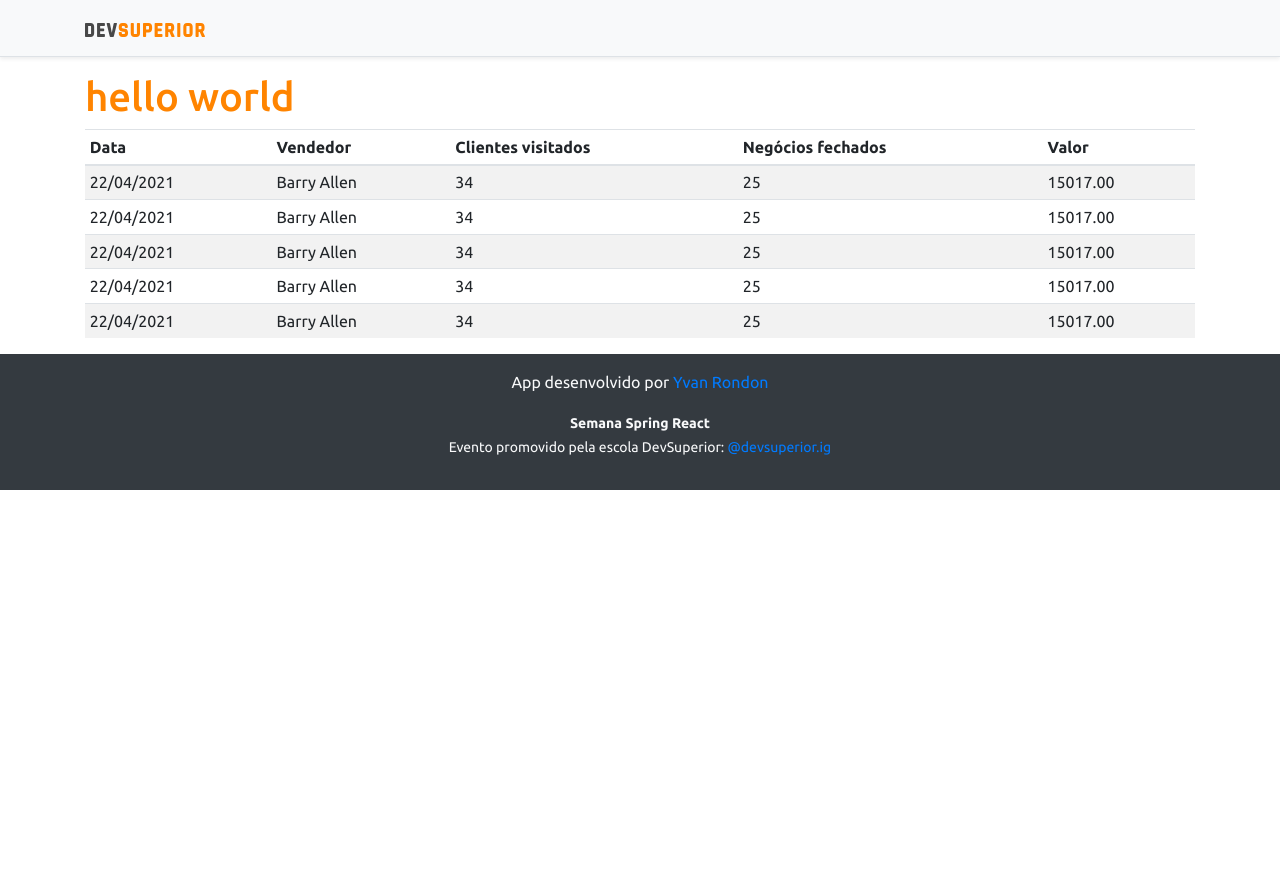
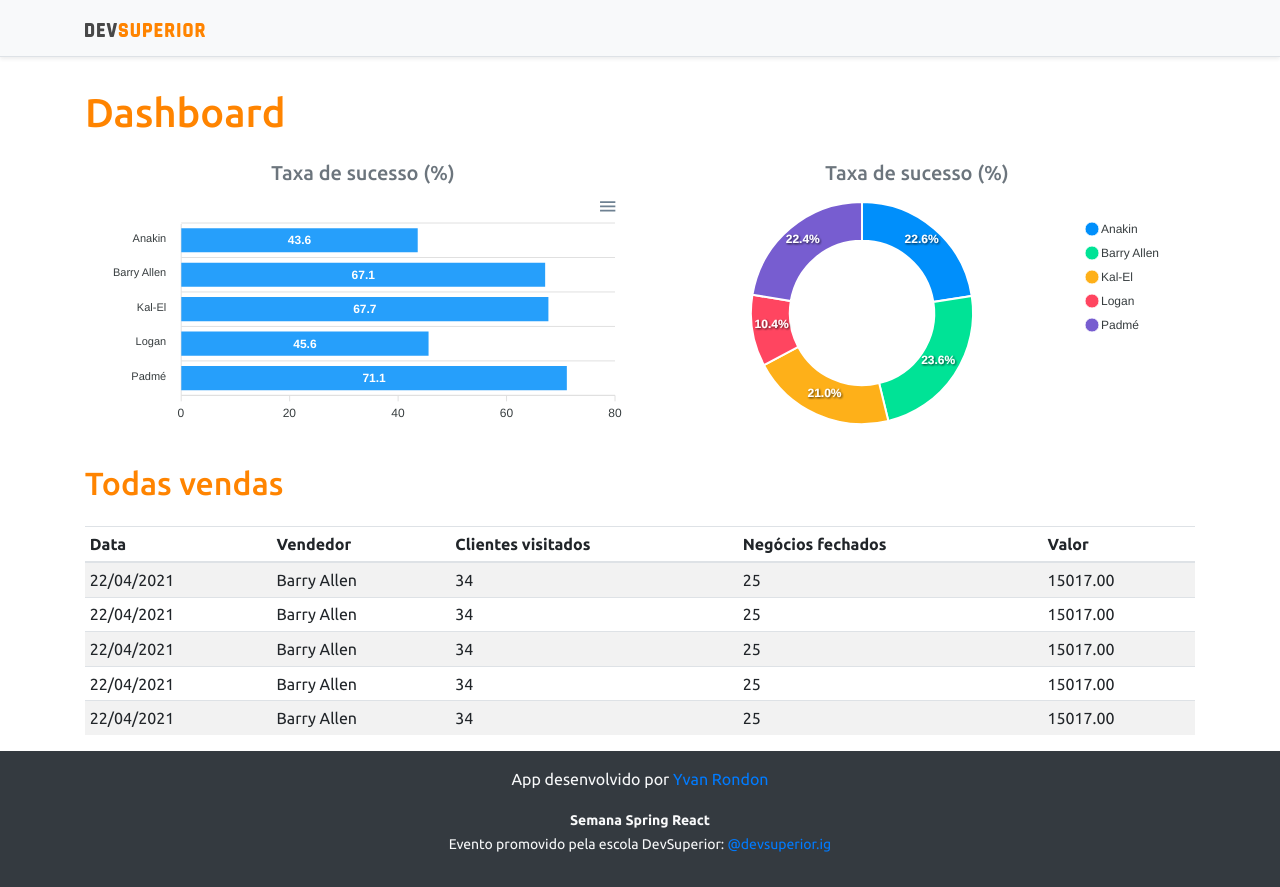
Before and after one commit to Yvan1995/Projeto-sds3, a React (Create React App) app in the folder frontend/: page / in a window 1280 px wide. Before the commit the page ends 800 px from the top, so only its background shows below. Built offline with nearby package versions, Linux system fonts and the light colour scheme.

Commit message:
Static chart

```diff
--- a/frontend/package.json
+++ b/frontend/package.json
@@ -12,10 +12,12 @@
     "@types/node": "^12.0.0",
     "@types/react": "^17.0.0",
     "@types/react-dom": "^17.0.0",
+    "apexcharts": "^3.26.1",
     "bootstrap": "^4.6.0",
     "jquery": "1.9.1",
     "popper.js": "1.16.1",
     "react": "^17.0.2",
+    "react-apexcharts": "^1.3.9",
     "react-dom": "^17.0.2",
     "react-scripts": "4.0.3",
     "typescript": "^4.1.2",
--- a/frontend/src/App.tsx
+++ b/frontend/src/App.tsx
@@ -1,4 +1,6 @@
+import BarCharts from "components/BarCharts";
 import DataTable from "components/DataTable";
+import DonutChart from "components/DonutChart";
 import Footer from "components/Footer";
 import NavBar from "components/NavBar";
 
@@ -7,7 +9,21 @@ function App() {
   <>
     <NavBar />
     <div className="container">
-      <h1 className="text-primary">hello world</h1>
+      <h1 className="text-primary py-3">Dashboard</h1>
+
+      <div className="row px-3">
+        <div className="col-sm-6">
+          <h5 className="text-center text-secondary">Taxa de sucesso (%)</h5>
+          <BarCharts />
+        </div>
+        <div className="col-sm-6">
+          <h5 className="text-center text-secondary">Taxa de sucesso (%)</h5>
+          <DonutChart />
+        </div>
+      </div>
+        <div className="py-3">
+          <h2 className="text-primary"> Todas vendas</h2>
+        </div>
       <DataTable />
     </div>
     <Footer />
--- /dev/null
+++ b/frontend/src/components/BarCharts/index.tsx
@@ -0,0 +1,34 @@
+import Chart from 'react-apexcharts';
+
+function BarCharts() {
+
+    const options = {
+        plotOptions: {
+            bar: {
+                horizontal: true,
+            }
+        },
+    };
+
+    const mockData = {
+        labels: {
+            categories: ['Anakin', 'Barry Allen', 'Kal-El', 'Logan', 'Padmé']
+        },
+        series: [
+            {
+                name: "% Sucesso",
+                data: [43.6, 67.1, 67.7, 45.6, 71.1]
+            }
+        ]
+    };
+    return (
+        <Chart
+            options={{...options, xaxis: mockData.labels}}
+            series={mockData.series}
+            type="bar"
+            height="240"
+        />
+    );
+}
+
+export default BarCharts;
--- /dev/null
+++ b/frontend/src/components/DonutChart/index.tsx
@@ -0,0 +1,26 @@
+import Chart from 'react-apexcharts';
+
+function DonutChart() {
+
+    const mockData = {
+        series: [477138, 499928, 444867, 220426, 473088],
+        labels: ['Anakin', 'Barry Allen', 'Kal-El', 'Logan', 'Padmé']
+    }
+
+    const options = {
+        legend: {
+            show: true
+        }
+    }
+
+    return (
+        <Chart
+            options={{...options, labels: mockData.labels}}
+            series={mockData.series}
+            type="donut"
+            height="240"
+        />
+    );
+}
+
+export default DonutChart;
```
Also changed, not shown: 1 other file (tests, documents, lock files or other folders).
